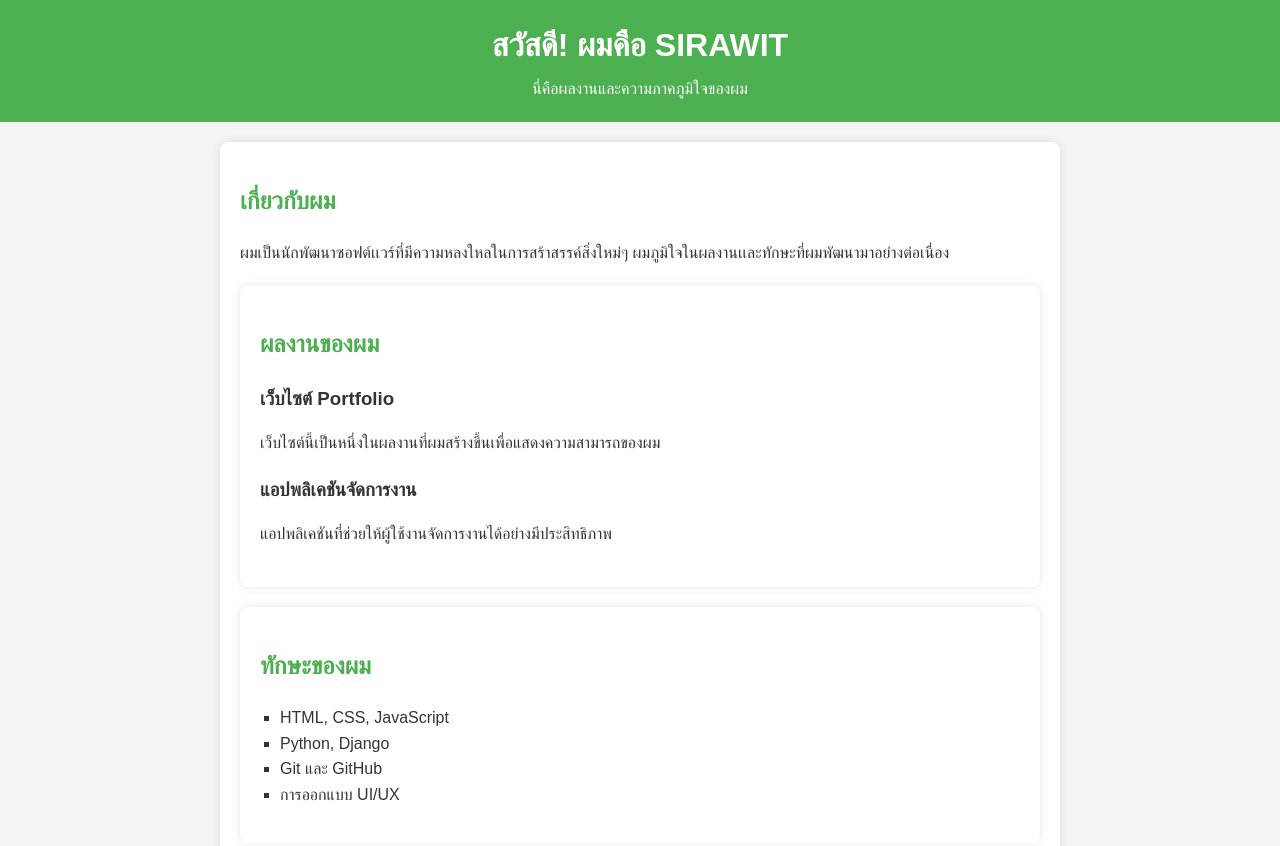
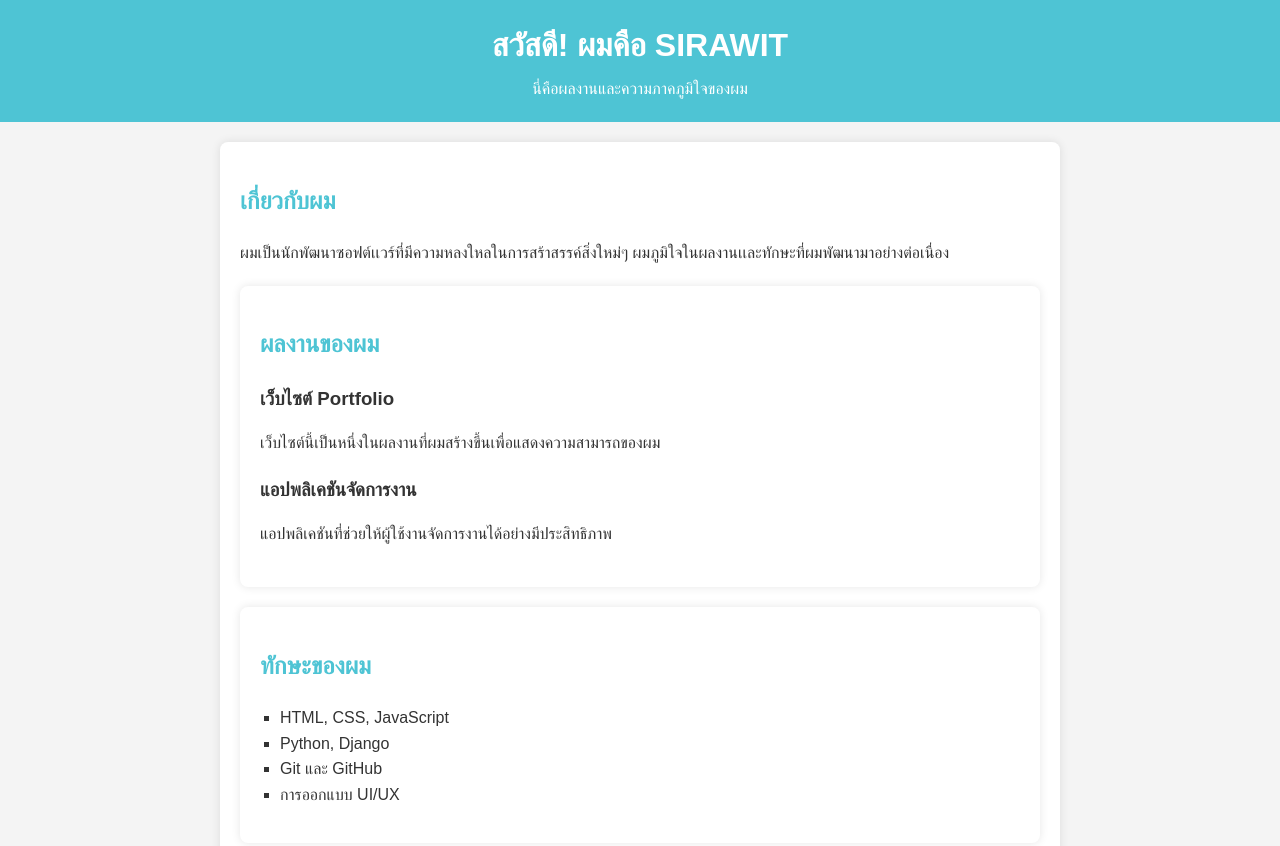
Before and after one commit to sirawit2551thipauthai-bot/Sirawit2551thipauthai-bot.github.io, a plain HTML site: page index.html in a window 1280 px wide. Shown: the top 846 px of the page. Drawn offline with Linux system fonts and the light colour scheme.

Commit message:
Update style.css

```diff
--- a/style.css
+++ b/style.css
@@ -7,7 +7,7 @@ body {
   color: #333;
 }
 header {
-   background: #4CAF50;
+   background: #4ec4d4;
    color: white;
    padding: 20px 0;
    text-align: center;
@@ -27,7 +27,7 @@ section {
    box-shadow: 0 0 10px rgba(0, 0, 0, 0.1);
 }
 h2 {
-  color: #4CAF50;
+  color: #4ec4d4;
 }
 .project {
     margin-bottom: 20px;
```
